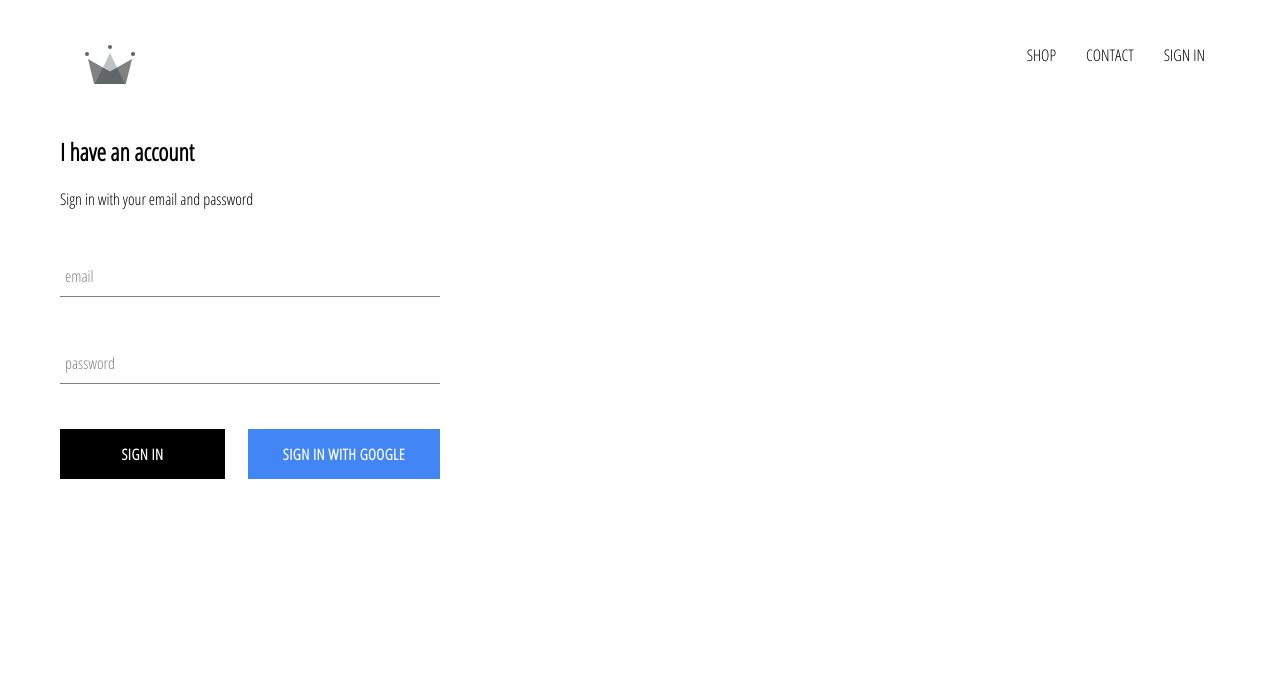
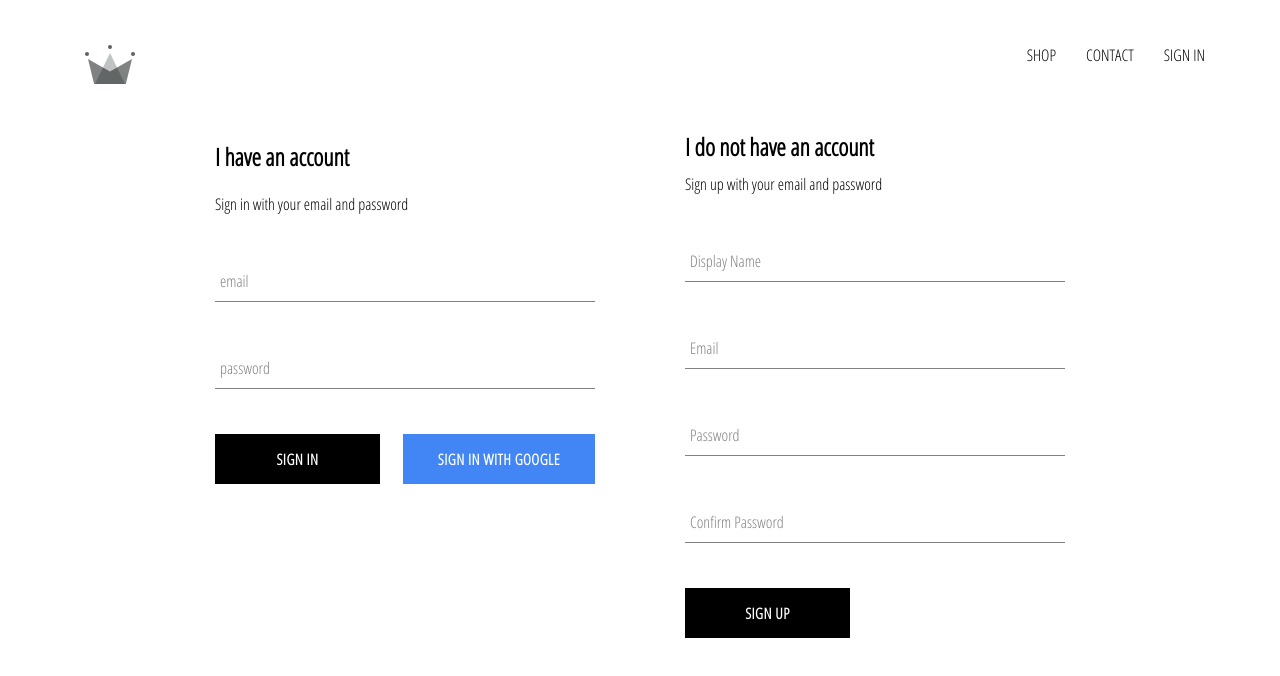
Before and after one commit to SneakyTurtle20/crwn-clothing, a React (Create React App) app: page /signin in a window 1280 px wide. Shown: the top 676 px of the page. Built offline with nearby package versions, Linux system fonts and the light colour scheme; no server answers.

Commit message:
implemented firebase utils, include ability to store authenticated users in firestore database

```diff
--- a/src/App.js
+++ b/src/App.js
@@ -5,7 +5,7 @@
 import Shoppage from './pages/shop/shop.component.jsx'
 import SignInAndSignUpPage from './pages/sign-in-and-sign-up/sign-in-and-sign-up.component'
 import Header from './components/header/header.component';
-import { auth } from './firebase/firebase.utils';
+import { auth, createUserProfileDocument } from './firebase/firebase.utils';
 class App extends React.Component {
   constructor() {
     super();
@@ -18,9 +18,23 @@
   unsubcribeFromAuth = null;
 
   componentDidMount() {
-    this.unsubcribeFromAuth = auth.onAuthStateChanged(user => {
-      this.setState({ currentUser: user });
-    })
+    this.unsubcribeFromAuth = auth.onAuthStateChanged(async userAuth => {
+      if(userAuth) {
+        const userRef = await createUserProfileDocument(userAuth);
+
+        userRef.onSnapshot(snapShot => {
+          this.setState({
+            currentUser: {
+              id: snapShot.id,
+              ...snapShot.data()
+            }
+          }, () => {
+            console.log(this.state);
+          });
+        });
+      }
+      this.setState({ currentUser: userAuth });
+    });
   }
 
   componentWillUnmount() {
--- /dev/null
+++ b/src/components/sign-up/sign-up.component.jsx
@@ -0,0 +1,96 @@
+import React from 'react';
+import FormInput from '../form-input/form-input.component';
+import CustomButton from '../custom-button/custom-button.component';
+import { auth, createUserProfileDocument } from '../../firebase/firebase.utils';
+import './sign-up.styles.scss';
+
+
+class SignUp extends React.Component {
+  constructor() {
+    super();
+    this.state = {
+      displayName: '',
+      email: '',
+      password: '',
+      confirmPassword: ''
+    }
+  }
+
+  handleSubmit = async event => {
+    event.preventDefault();
+
+    const { displayName, email, password, confirmPassword} = this.state;
+    if(password !== confirmPassword) {
+      alert("Passwords don't match");
+      return;
+    }
+
+    try {
+      const { user } = await auth.createUserWithEmailAndPassword(email, password);
+
+      await createUserProfileDocument(user,{ displayName });
+
+      this.setState({
+        displayName: '',
+        email: '',
+        password: '',
+        confirmPassword: ''
+      });
+    } catch(error) {
+      console.log(error);
+    }
+  }
+
+  handleChange = event => {
+    const { name, value } = event.target;
+
+    this.setState({ [name]: value });
+  }
+
+  render() {
+    const { displayName, email, password, confirmPassword} = this.state
+    return (
+      <div className="sign-up">
+        <h2 className="title">I do not have an account</h2>
+        <span>Sign up with your email and password</span>
+        <form className="sign-up-form" onSubmit={this.handleSubmit}>
+          <FormInput
+            type="text"
+            name="displayName"
+            value={displayName}
+            onChange={this.handleChange}
+            label="Display Name"
+            required>
+            </FormInput>
+            <FormInput
+            type="email"
+            name="email"
+            value={email}
+            onChange={this.handleChange}
+            label="Email"
+            required>
+            </FormInput>
+            <FormInput
+            type="password"
+            name="password"
+            value={password}
+            onChange={this.handleChange}
+            label="Password"
+            required>
+            </FormInput>
+            <FormInput
+            type="password"
+            name="confirmPassword"
+            value={confirmPassword}
+            onChange={this.handleChange}
+            label="Confirm Password"
+            required>
+            </FormInput>
+            <CustomButton type="submit">SIGN UP</CustomButton>
+        </form>
+      </div>
+    )
+  }
+}
+
+export default SignUp;
--- /dev/null
+++ b/src/components/sign-up/sign-up.styles.scss
@@ -0,0 +1,9 @@
+.sign-up {
+  display: flex;
+  flex-direction: column;
+  width: 380px;
+
+  .title {
+    margin: 10px 0;
+  }
+}
--- a/src/firebase/firebase.utils.js
+++ b/src/firebase/firebase.utils.js
@@ -12,6 +12,32 @@
   measurementId: "G-XYFB3308E6"
 };
 
+export const createUserProfileDocument = async (userAuth, additionalData) => {
+  if(!userAuth) return;
+
+  const userRef = firestore.doc(`users/${userAuth.uid}`);
+
+  const snapShot = await userRef.get();
+
+  if(!snapShot.exists) {
+    const { displayName, email } = userAuth;
+    const createdAt = new Date();
+
+    try {
+      await userRef.set({
+        displayName,
+        email,
+        createdAt,
+        ...additionalData
+      })
+    } catch (error) {
+      console.log('error creatiung user', error.message);
+    }
+  }
+
+  return userRef;
+}
+
 firebase.initializeApp(config);
 
 export const auth = firebase.auth();
--- a/src/pages/sign-in-and-sign-up/sign-in-and-sign-up.component.jsx
+++ b/src/pages/sign-in-and-sign-up/sign-in-and-sign-up.component.jsx
@@ -1,11 +1,12 @@
 import React from 'react';
 import SignIn from '../../components/sign-in/sign-in.component';
 import './sign-in-and-sign-up.styles.scss';
-
+import SignUp from '../../components/sign-up/sign-up.component';
 const SignInAndSignUpPage = () => (
 
   <div className="sign-in-and-sign-up">
     <SignIn />
+    <SignUp />
   </div>
 );
 
--- a/src/pages/sign-in-and-sign-up/sign-in-and-sign-up.styles.scss
+++ b/src/pages/sign-in-and-sign-up/sign-in-and-sign-up.styles.scss
@@ -0,0 +1,6 @@
+.sign-in-and-sign-up {
+  width: 850px;
+  display: flex;
+  justify-content: space-between;
+  margin: 30px auto
+}
```
